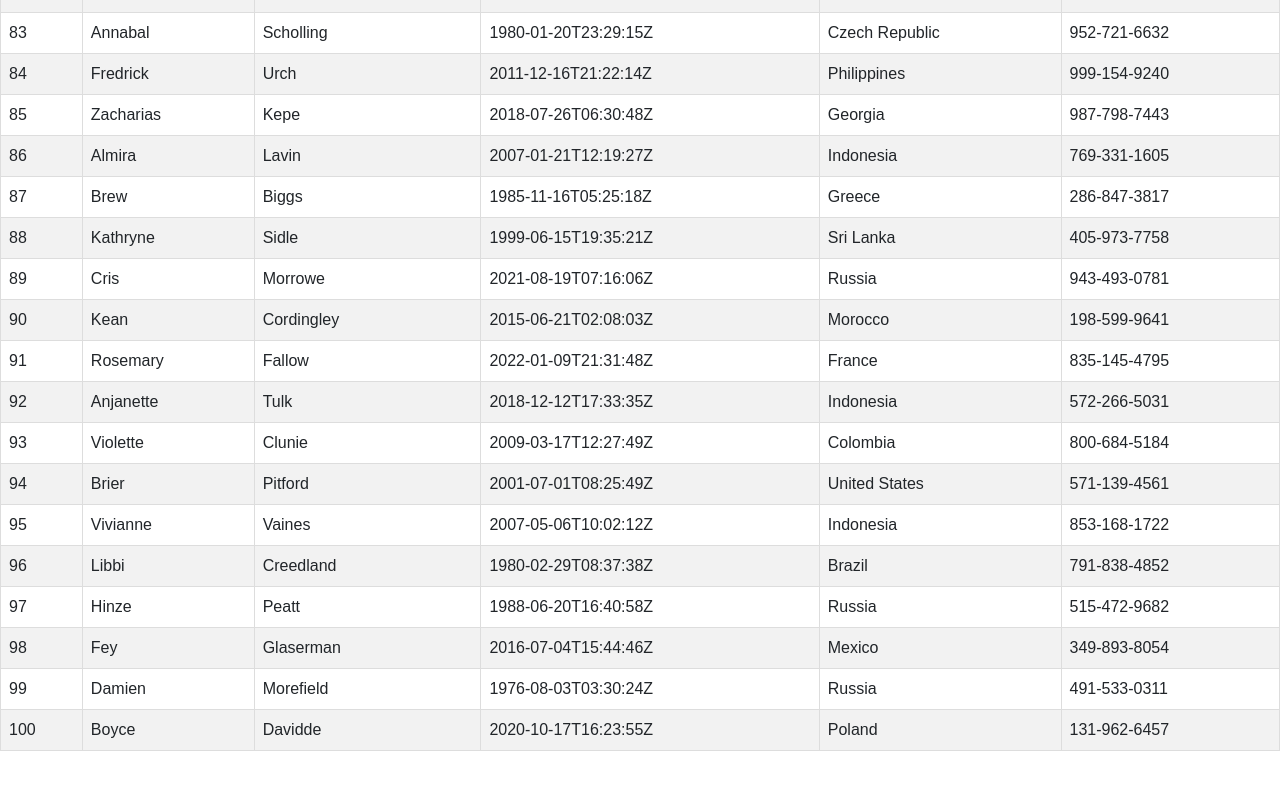
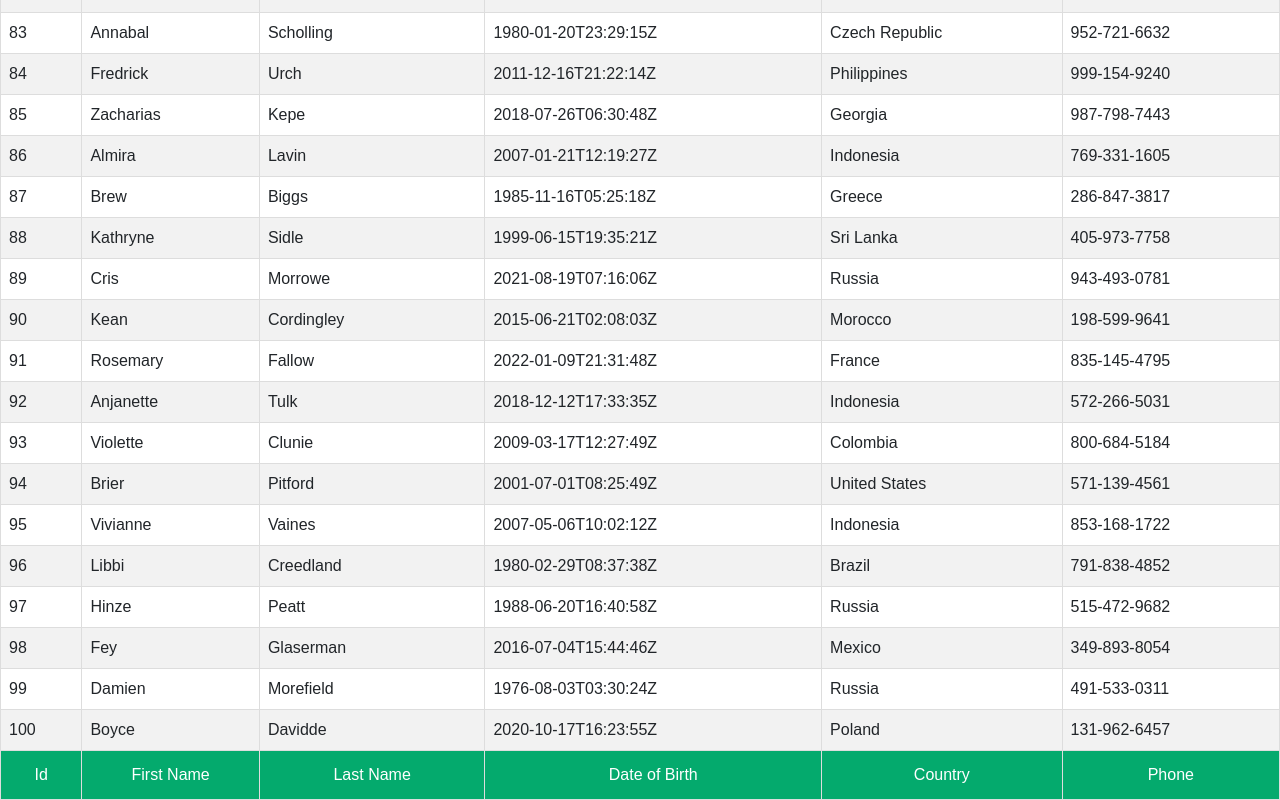
Before and after one commit to tanmesh/react-notes, a React (Create React App) app: page /table in a window 1280 px wide. Shown: the part 3550-4350 px from the top of the page. Before the commit the page ends 4301 px from the top, so only its background shows below. Built offline with nearby package versions, Linux system fonts and the light colour scheme.

Commit message:
adding Footer

```diff
--- a/src/components/reactTable/ReactTable.page.js
+++ b/src/components/reactTable/ReactTable.page.js
@@ -17,6 +17,7 @@
         getTableProps, // This function returns the props that need to be added to the table element
         getTableBodyProps, // This function returns the props that need to be added to the table body element
         headerGroups, // This is an array of header groups. Each header group is an object that contains the headers for that group
+        footerGroups, // This is an array of footer groups. Each footer group is an object that contains the footers for that group
         rows, // This is an array of rows. Each row is an object that contains the cells for that row
         prepareRow // This function needs to be called on each row before getting the row props
     } = tableInstance
@@ -54,6 +55,19 @@
                         })
                     }
                 </tbody>
+                <tfoot>
+                    {
+                        footerGroups.map(footerGroup => (
+                            <tr {...footerGroup.getFooterGroupProps()}>
+                                {
+                                    footerGroup.headers.map(column => (
+                                        <td {...column.getFooterProps()}>{column.render('Footer')}</td>
+                                    ))
+                                }
+                            </tr>
+                        ))
+                    }
+                </tfoot>
             </table>
         </div>
     )
--- a/src/components/reactTable/columns.js
+++ b/src/components/reactTable/columns.js
@@ -6,26 +6,32 @@
 export const COLUMNS = [
     {
         Header: 'Id',
+        Footer: 'Id',
         accessor: 'id' // 'accessor' is used to associate each column with the row data
     },
     {
         Header: 'First Name',
+        Footer: 'First Name',
         accessor: 'first_name'
     },
     {
         Header: 'Last Name',
+        Footer: 'Last Name',
         accessor: 'last_name'
     },
     {
         Header: 'Date of Birth',
+        Footer: 'Date of Birth',
         accessor: 'data_of_birth'
     },
     {
         Header: 'Country',
+        Footer: 'Country',
         accessor: 'country'
     },
     {
         Header: 'Phone',
+        Footer: 'Phone',
         accessor: 'phone'
     }
 ]
--- a/src/components/reactTable/table.css
+++ b/src/components/reactTable/table.css
@@ -13,7 +13,7 @@
 
 table tr:hover {background-color: #ddd;}
 
-table th {
+table th, tfoot td {
     padding-top: 12px;
     padding-bottom: 12px;
     text-align: center;
```
